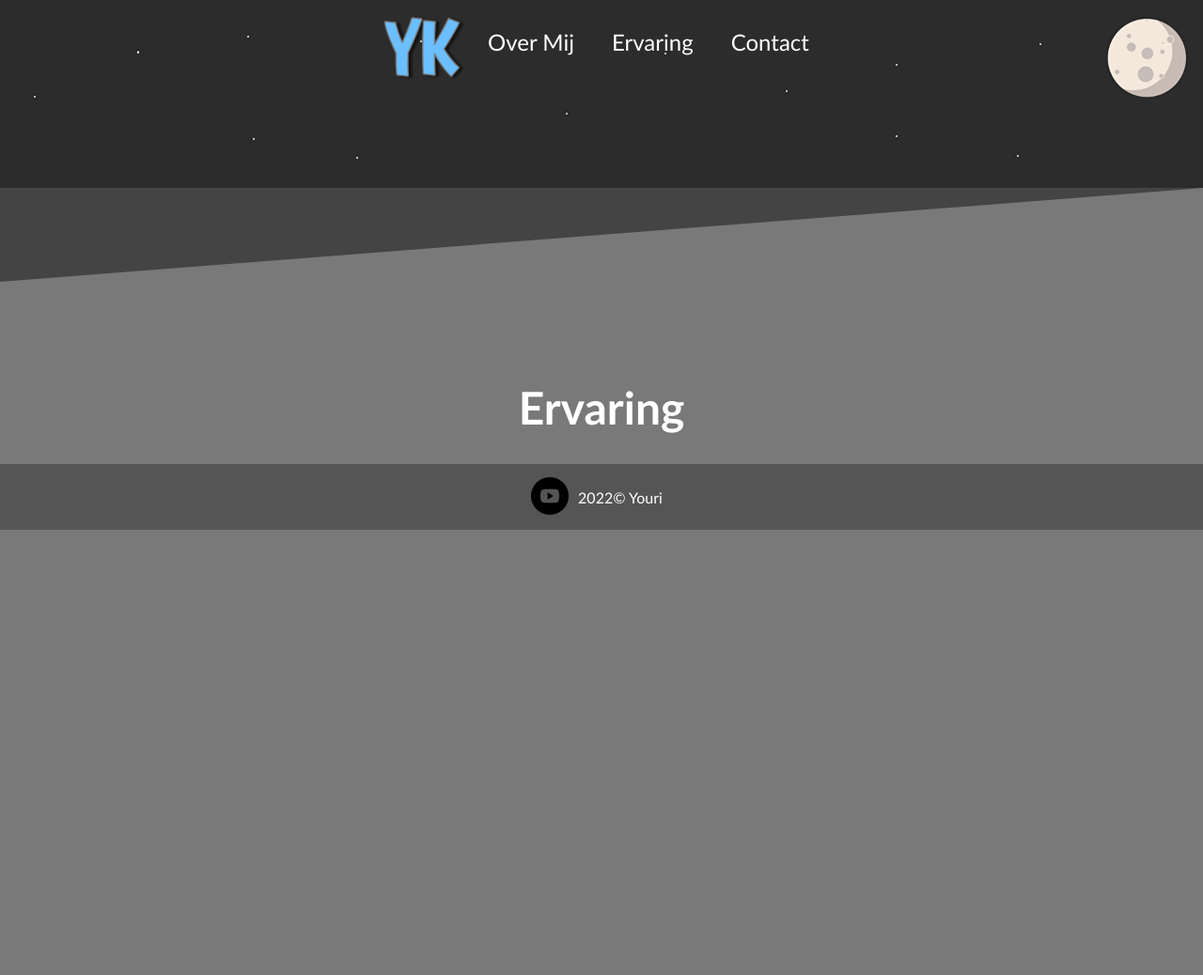
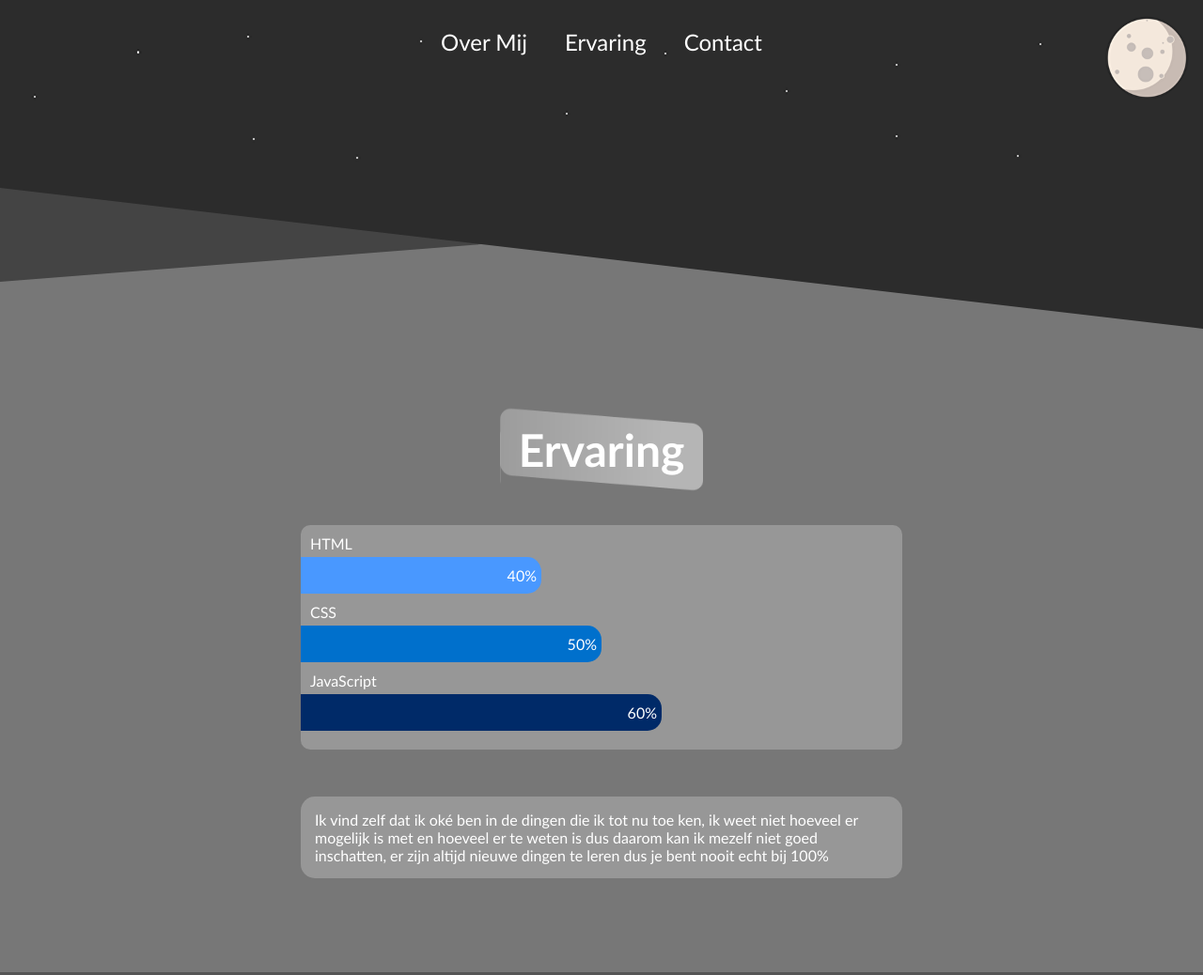
Before and after one commit to YouriKelderman/portfolio-website, a plain HTML site: page experience.html in a window 1280 px wide. Shown: the top 1038 px of the page at 94% size. Before the commit the page ends 800 px from the top, so only its background shows below. Drawn offline with Linux system fonts and the light colour scheme.

Commit message:
Add files via upload

```diff
--- a/css/style.css
+++ b/css/style.css
@@ -1,20 +1,20 @@
 body {
     margin: 0;
     padding: 0;
-    background-color: rgb(121, 121, 121);
+    background-color: rgb(119, 119, 119);
     overflow-x: hidden;
     font-family: 'Gill Sans', 'Gill Sans MT', Calibri, 'Trebuchet MS', sans-serif;
+
 }
 
 html {
     scroll-behavior: smooth;
-
 }
 
 header {
     width: 100vw;
     height: 200px;
-    background-image: url('https://yourikelderman.github.io/portfolio-website/img/BackgroundImage.jpg');
+    background-image: url(/img/BackgroundImage.jpg);
     background-size: cover;
     background-position: top;
 
@@ -22,10 +22,8 @@ header {
     padding: 0;
 }
 
-#iframe {
-    box-shadow: 100px;
-}
 
+/* Navigation Bar*/
 nav {
     position: fixed;
     z-index: 100;
@@ -37,7 +35,11 @@ nav {
     justify-content: center;
 }
 
-nav.sticky a{
+nav.sticky {
+    top: 0.5vw;
+}
+
+nav.sticky a {
     display: flex;
     background-size: cover;
     font-size: 1.7em;
@@ -67,7 +69,7 @@ nav img {
     width: 100px;
 }
 
-
+/* Main Page Content */
 
 main {
     display: flex;
@@ -75,6 +77,7 @@ main {
     align-items: center;
     margin: 0 auto;
     color: white;
+    animation: fade 1s forwards;
 }
 
 .transitiontriangles {
@@ -82,10 +85,10 @@ main {
     justify-content: space-around;
 }
 
-.transitiontriangles > * {
+.transitiontriangles>* {
     grid-column-start: 1;
     grid-row-start: 1;
-  }
+}
 
 .DividerTriangleLeft {
     padding: 0;
@@ -96,6 +99,7 @@ main {
     border-width: 100px 100vw 0 0;
     border-color: #444444 transparent transparent transparent;
 }
+
 .DividerTriangleRight {
     padding: 0;
     margin: 0;
@@ -103,13 +107,11 @@ main {
     height: 0;
     border-style: solid;
     border-width: 0 100vw 150px 0;
-    border-color: transparent #2C2C2C transparent  transparent;
+    border-color: transparent #2C2C2C transparent transparent;
 }
 
 
-/*
-e
-*/
+/*About Me Page*/
 #AboutMe {
     display: flex;
     flex-direction: column;
@@ -119,9 +121,8 @@ e
     padding: 0;
 }
 
-/*
-Song Section HomePage
-*/
+/* Song Section HomePage*/
+
 .Songs {
     margin: 40px 0 100px 0;
     display: flex;
@@ -141,8 +142,9 @@ Song Section HomePage
     align-items: center;
     justify-content: flex-end;
     overflow: hidden;
-    box-shadow: -2px 7px 6px 6px rgba(0, 0, 0, 0.36);
+    box-shadow: -2px 7px 6px 6px rgba(0, 0, 0, 0.26);
     transition: .2s ease-in-out 0s;
+
 }
 
 .Song img {
@@ -174,21 +176,86 @@ audio::-webkit-media-controls-panel {
     transform: scale(1.1);
 }
 
-/*
-Song Section HomePage
-*/
+/*Experience Page*/
+#Experience {
+    display: flex;
+    flex-direction: column;
+    align-items: center;
+    width: 50vw;
+    margin: 0;
+    padding: 0;
+}
+.ExperienceText {
+    background-color: rgb(151, 151, 151);
+    padding: 15px;
+    border-radius: 15px;
+    margin: 0px 0px 100px 0px;
+}
+/*Graphs Experience Page*/
+
+
+.skills {
+    text-align: right;
+    /* Right-align text */
+    padding-top: 10px;
+    /* Add top padding */
+    padding-bottom: 10px;
+    /* Add bottom padding */
+    color: white;
+    /* White text color */
+}
+.skillbars {
+    width: 100%;
+    background-color: rgb(151, 151, 151);
+    border-radius: 10px;
+    overflow: hidden;
+    padding: 0px 0px 20px 0px;
+    margin: 0px 0px 50px 0px;
+}
+
+.skillbars p {
+    padding: 10px 0px 5px 0px;
+}
+.skillbars a {
+    padding-right: 5px;
+}
+.html {
+    animation: html 2s forwards;
+    background-color: #4998ff;
+    border-radius: 0px 15px 15px 0px;
+}
+.css {
+    animation: css 2s forwards;
+    background-color: #0070cc;
+    border-radius: 0px 15px 15px 0px;
+}
+
+.js {
+    animation: js 2s forwards;
+    background-color: #002a68;
+    border-radius: 0px 15px 15px 0px;
+}
 
 h1 {
-
     color: white;
     font-size: 3em;
-    margin-top: 105px;
+    margin-top: 80px;
+    padding: 20px;
+    background-image: url(/img/shape.png);
+    background-size: cover;
+    background-position: center;
 
 }
 
 h2 {
+    margin-top: 50px;
+    padding: 15px;
     font-size: 2em;
+    background-image: url(/img/shape.png);
+    background-size: cover;
+    background-position: center;
 }
+
 
 p {
     margin: 0 10px 0 10px;
@@ -212,12 +279,21 @@ footer img {
 
 }
 
+
 @media (max-width: 500px) {
+    nav.sticky {
+        top: 0;
+    }
+
     header {
-        display: flex;
-        justify-content: center;
-        margin: 0;
-        padding: 0;
+        width: 100vw;
+        height: 200px;
+        background-image: url(/img/BackgroundImage.jpg);
+        background-size: auto;
+        background-position: top;
+
+        margin: 0px;
+        padding: 0px;
     }
 
     nav {
@@ -234,24 +310,69 @@ footer img {
         font-size: 1em;
 
     }
-    nav.sticky a{
+
+    nav.sticky a {
         padding: 10px;
         border-left: none;
         border-top: 1px solid white;
         font-size: 1em;
         background-color: rgb(170, 170, 170);
     }
+
     nav img {
         padding: 0px 0px;
         width: 50px;
     }
+
     nav a:hover {
         background-color: rgb(140, 178, 214);
         background-position: 100vw;
         transform: scaleY(1);
     }
+
     h1 {
         font-size: 2em;
         margin-top: 55px;
     }
+
+    .Song p {
+        font-size: 1.5em;
+
+    }
 }
+
+@keyframes html{
+    0% {
+        width: 0%;
+    }
+    100% {
+        width: 40%;
+    }
+}
+@keyframes css{
+    0% {
+        width: 0%;
+    }
+    100% {
+        width: 50%;
+    }
+}
+@keyframes js{
+    0% {
+        width: 0%;
+    }
+    100% {
+        width: 60%;
+    }
+}
+
+@keyframes fade{
+    0% {
+        opacity: 0%;
+        transform:translateY(-20px);
+    }
+    100% {
+        opacity: 100%;
+        transform:translateY(0);
+    }
+}
--- a/experience.html
+++ b/experience.html
@@ -8,24 +8,48 @@
   <link rel="stylesheet" href="css/style.css">
   <meta name="description" content="Youri's Portfolio website">
   <title>Website Youri</title>
+  <script>
+    window.addEventListener("scroll", function () {
+      var nav = document.querySelector("nav");
+      nav.classList.toggle("sticky", window.scrollY > 0)
+    })
+  </script>
 </head>
 
 <body>
   <header>
     <nav>
-      <img class="navbar" src="img/Logo.png" alt="website logo">
       <a class="navbar" href="index.html">Over Mij</a>
       <a class="navbar" href="experience.html">Ervaring</a>
       <a class="navbar" href="contact.html">Contact</a>
     </nav>
   </header>
+  <div class="transitiontriangles">
     <div class="DividerTriangleLeft"></div>
+    <div class="DividerTriangleRight"></div>
+  </div>
   <main>
     <h1>Ervaring</h1>
+    <section class="Experience" id="Experience">
+      <section class="skillbars">
+        <p>HTML</p>
+          <div class="skills html"><a>40%</a></div>
+
+        <p>CSS</p>
+          <div class="skills css"><a>50%</a></div>
+
+        <p>JavaScript</p>
+          <div class="skills js"><a>60%</a></div>
+      </section>
+      <p class="ExperienceText">Ik vind zelf dat ik oké ben in de dingen die ik tot nu toe ken, ik weet niet hoeveel er mogelijk is met en hoeveel er te weten is dus daarom kan ik mezelf niet goed inschatten,
+        er zijn altijd nieuwe dingen te leren dus je bent nooit echt bij 100%</p>
+      </p>
+      </section>
   </main>
   <footer>
     <a href="https://www.youtube.com/" aria-label="Youtube"><img src="img/youtube.png" alt="Youtube link"></a>
     <p>2022&#169 Youri</p>
   </footer>
 </body>
+
 </html>
```
Also changed, not shown: contact.html (+14 -3 lines), index.html (+4 -2 lines), img/Song2.jpg, img/shape.png (added). Lines whose indentation alone changed are shown as unchanged.
